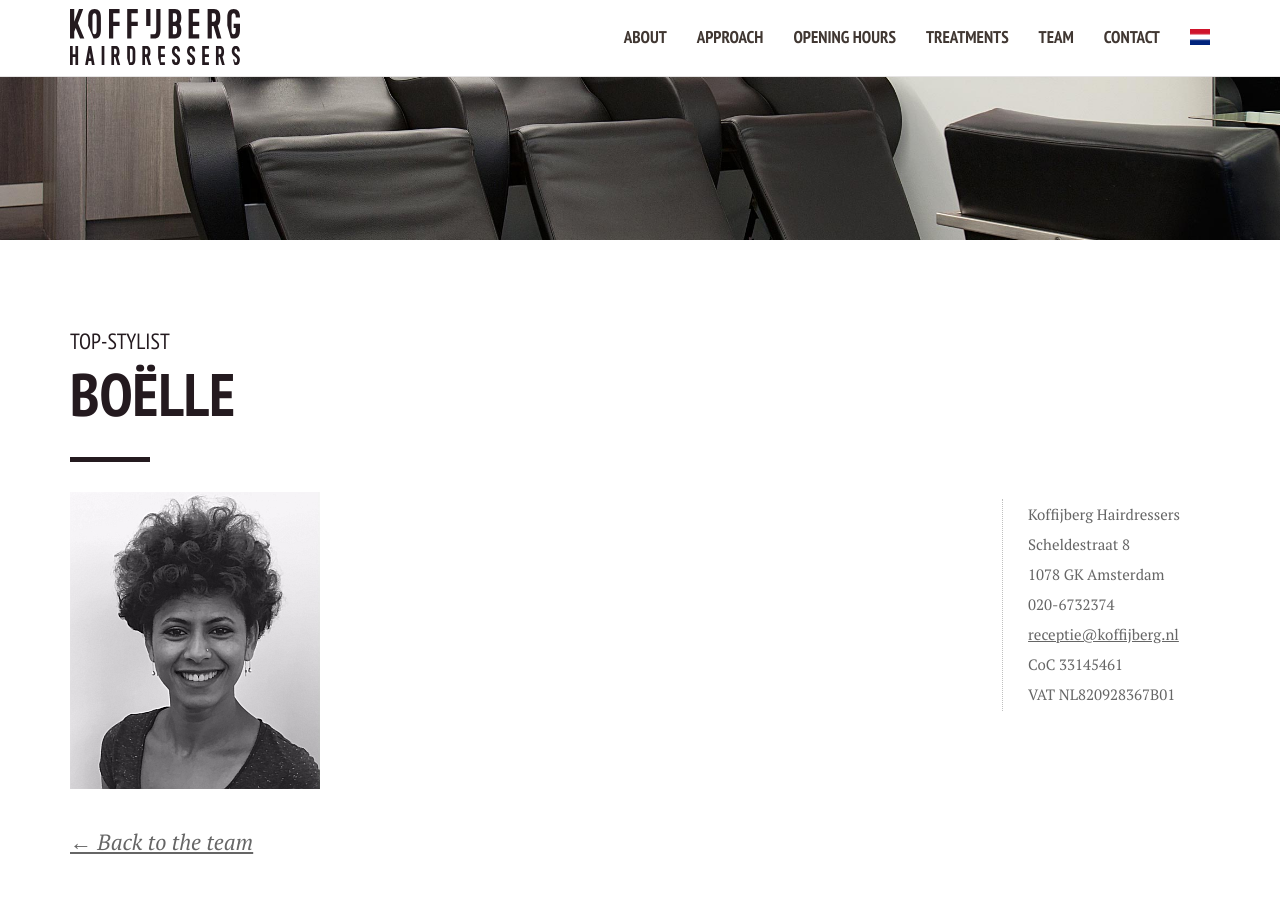
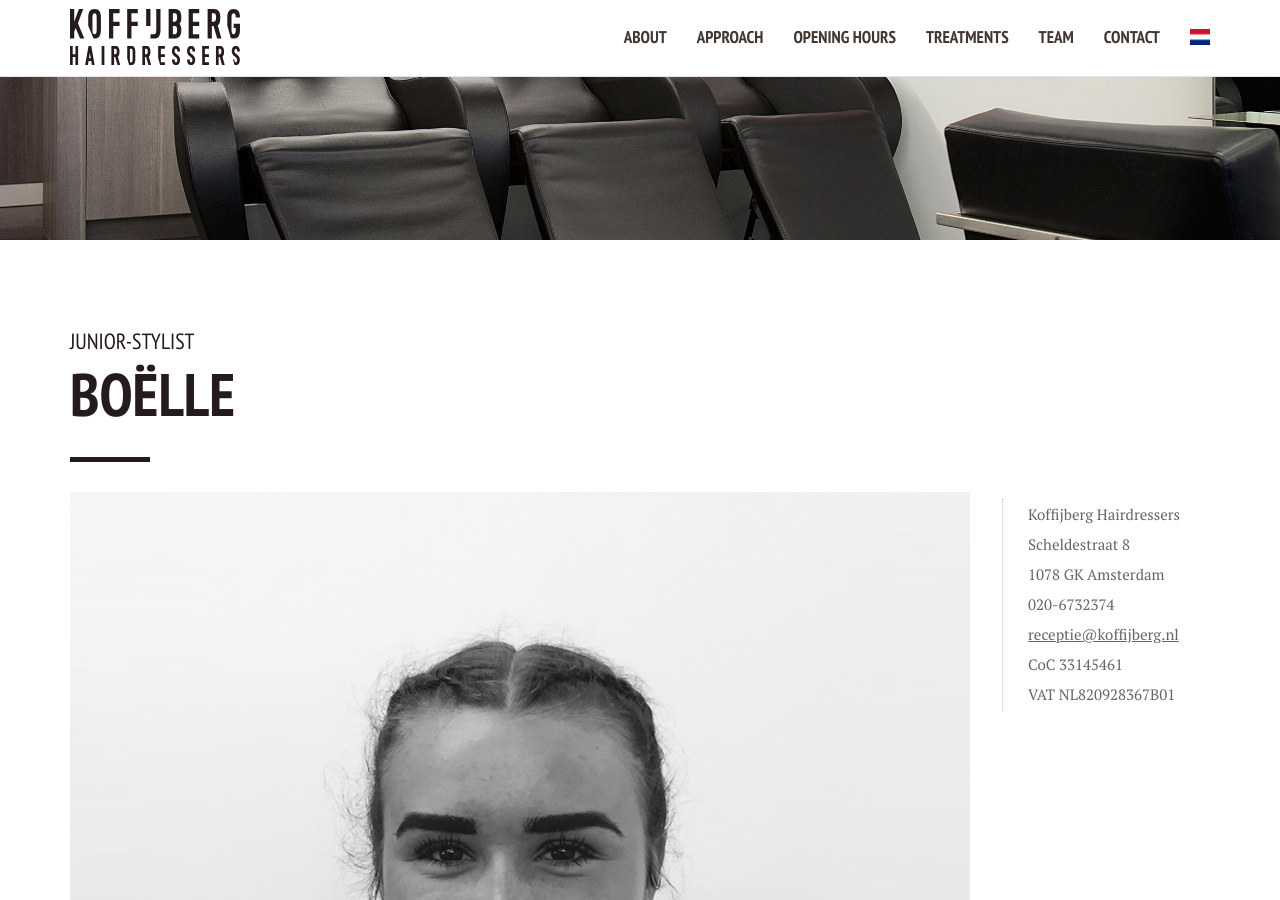
Before and after one commit to xuantiep/koffijberghairdressers, a Jekyll site: the page built from _members/boelle.md, in a window 1280 px wide and 900 px high. Built offline with Jekyll 4.4.1, drawn with Linux system fonts in a browser that asks for light colours.

Commit message:
Updated '/_members/boelle.md' via CloudCannon

```diff
--- a/_members/boelle.md
+++ b/_members/boelle.md
@@ -1,7 +1,7 @@
 ---
 title: Boëlle
-naam: Bethlehem
-image: /uploads/bethlehem-kapper-amsterdam-1.jpg
-functie: Top-Stylist
-order: 9
+naam: Boëlle
+image: /uploads/boelle-kapper-amsterdam.jpg
+functie: Junior-Stylist
+order: 20
 ---
```
